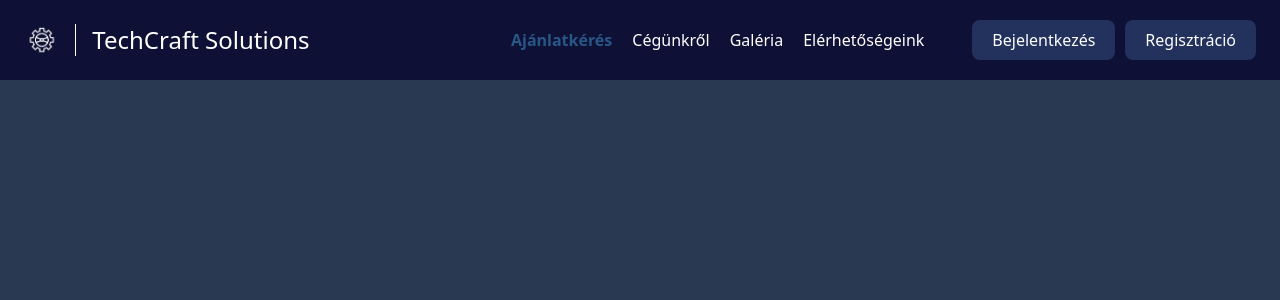
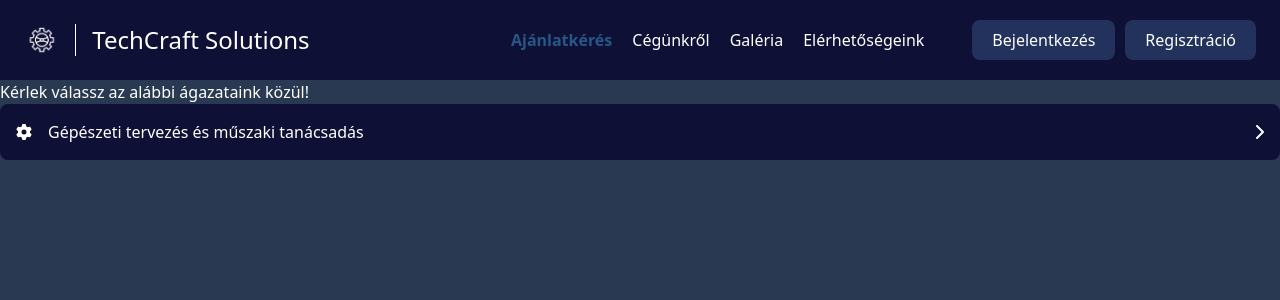
Before and after one commit to Gbandi14/TechCraft-Solutions, a React (Create React App) app in the folder frontend/: page /offer in a window 1280 px wide. Shown: the top 300 px of the page. Built offline with nearby package versions, Linux system fonts and the light colour scheme.

Commit message:
TS-16 Ajánlat kérés elkezdve

```diff
--- a/frontend/src/pages/Offer.jsx
+++ b/frontend/src/pages/Offer.jsx
@@ -1,10 +1,41 @@
-import React from 'react'
+import React, { useState } from 'react'
 import Header from '../components/Header'
+import { FontAwesomeIcon } from '@fortawesome/react-fontawesome'
+import { faChevronRight, faGear, faDesktop, faCode } from '@fortawesome/free-solid-svg-icons'
 
 function Offer() {
+  const [openedContent, setOpenedContent] = useState(0)
   return (
     <div>
       <Header />
+      <div>
+        <h3>Kérlek válassz az alábbi ágazataink közül!</h3>
+        <div className='rounded-lg overflow-hidden'>
+          <div className='flex justify-between bg-[#0F1035] items-center gap-4 p-4'>
+            <FontAwesomeIcon icon={faGear}/>
+            <p className='w-full'>Gépészeti tervezés és műszaki tanácsadás</p>
+            <FontAwesomeIcon className={`${openedContent === 1 ? "rotate-90" : ""} transition-all`} icon={faChevronRight} onClick={() => setOpenedContent(openedContent === 0 ? 1 : 0)}/>
+          </div>
+          {openedContent === 1 ?
+          <div className='flex p-4 bg-[#0F1035]/40 gap-8'>
+            <div className='w-3/5'>
+              <p>Válaszd ki milyen szolgáltatásra van szükséged!</p>
+              <select className='w-full rounded-md mt-1'></select>
+              <p>Megjegyzés</p>
+              <textarea className='w-full rounded-md resize-none mt-1'></textarea>
+            </div>
+            <div className='flex flex-col w-2/5'>
+              <p>
+                <b>Email:</b> <br />
+                <b>Vezetéknév:</b> <br />
+                <b>Keresztnév:</b>
+              </p>
+              <button className='bg-[#FF0000]/50 px-3 py-2 rounded-lg w-max'>Eddigi törlése</button>
+              <button className='bg-[#008000]/50 px-3 py-2 rounded-lg mt-2 w-max'>Rendelés leadása</button>
+            </div>
+          </div>: <></> }
+        </div>
+      </div>
     </div>
   )
 }
```
